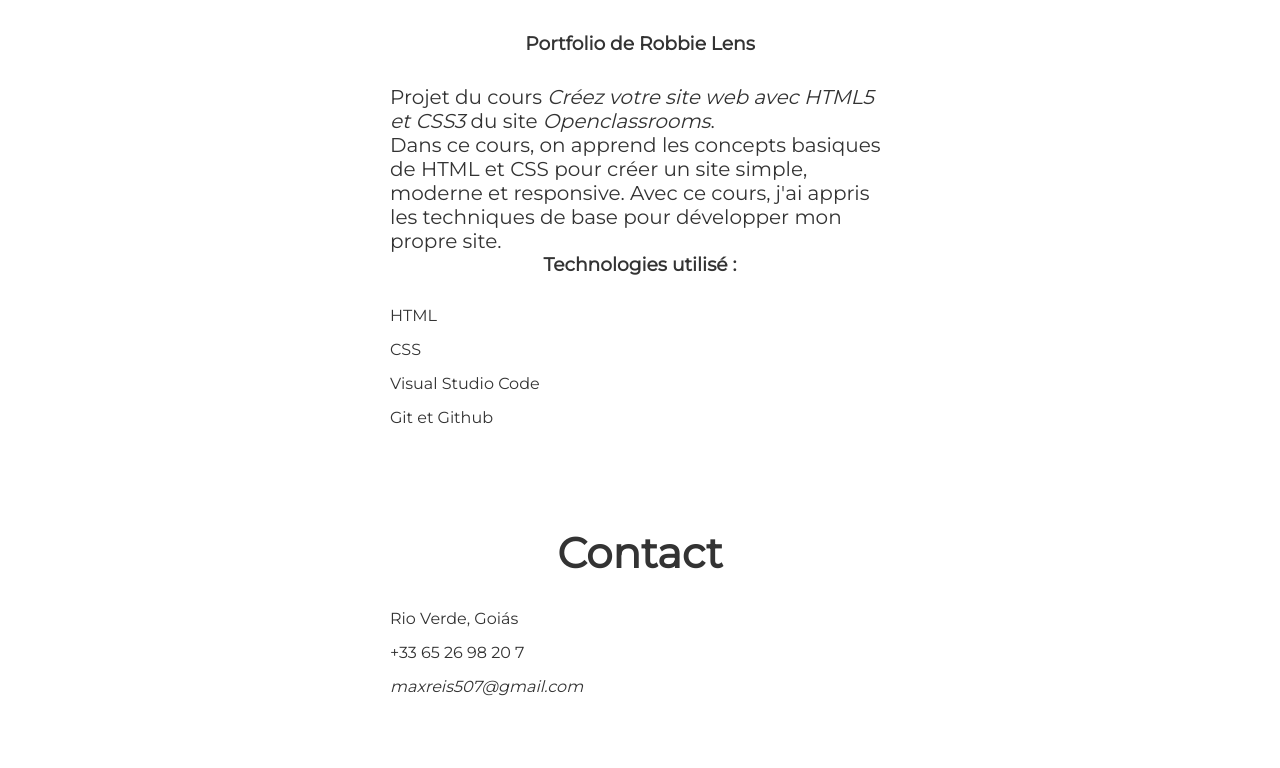
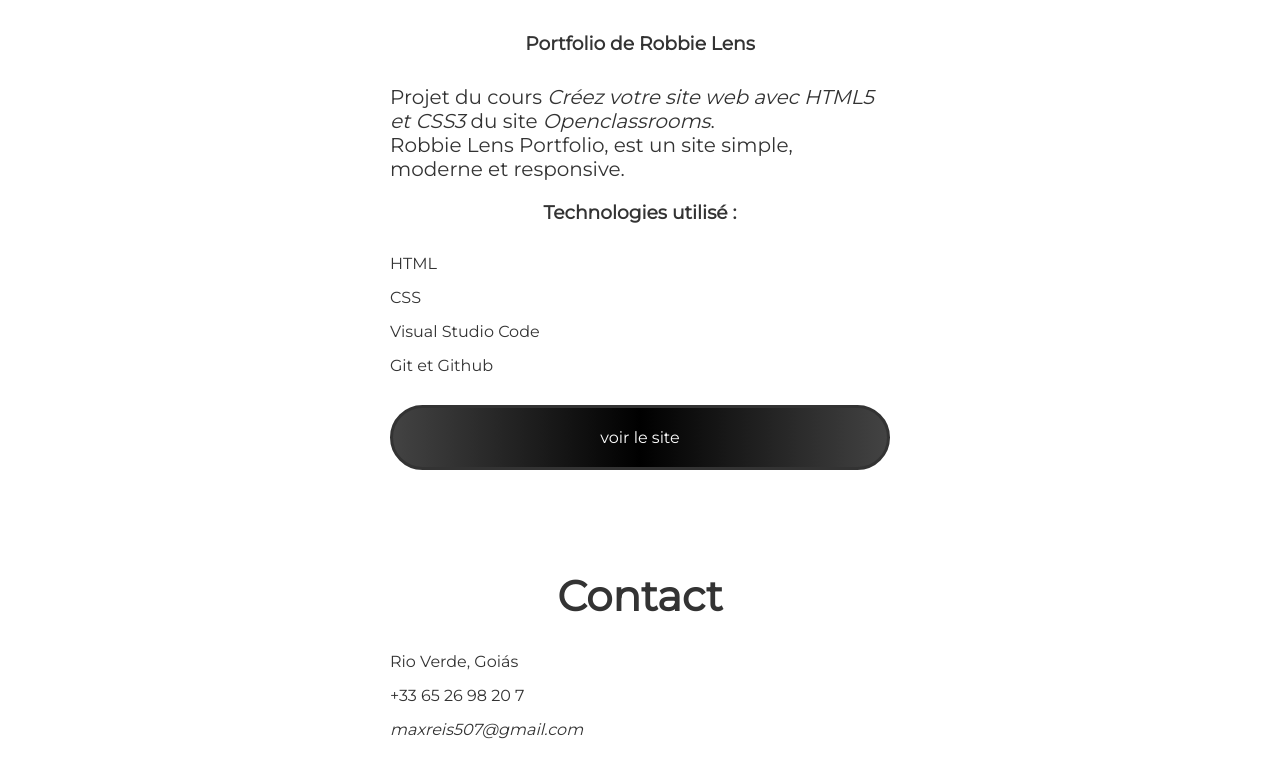
Before and after one commit to LightningMax/max-portfolio, a plain HTML site: page index.html in a window 1280 px wide. Shown: the part 934-1702 px from the top of the page. Drawn offline with Linux system fonts and the light colour scheme.

Commit message:
making a button

```diff
--- a/index.html
+++ b/index.html
@@ -38,7 +38,7 @@
                 <img src="imagens/accueil-robbie-lens.png">
             </a>
             <h3>Portfolio de Robbie Lens</h3>
-            <p>Projet du cours <a target="_blank" href="https://openclassrooms.com/fr/courses/1603881-creez-votre-site-web-avec-html5-et-css3">Créez votre site web avec HTML5 et CSS3</a> du site <a target="_blank" href="https://openclassrooms.com/fr/">Openclassrooms</a>.<br> Dans ce cours, on apprend les concepts basiques de HTML et CSS pour créer un site simple, moderne et responsive. Avec ce cours, j'ai appris les techniques de base pour développer mon propre site.</p>
+            <p>Projet du cours <a target="_blank" href="https://openclassrooms.com/fr/courses/1603881-creez-votre-site-web-avec-html5-et-css3">Créez votre site web avec HTML5 et CSS3</a> du site <a target="_blank" href="https://openclassrooms.com/fr/">Openclassrooms</a>. <br>Robbie Lens Portfolio, est un site simple, moderne et responsive.</p>
             <h3>Technologies utilisé :</h3>
             <ul>
                 <li>HTML</li>
@@ -46,6 +46,9 @@
                 <li>Visual Studio Code</li>
                 <li>Git et Github</li>
             </ul>
+        <a class="cta"
+        target="_blank"
+        href="https://lightningmax.github.io/">voir le site</a>
         </div>
     </section>
 
--- a/styles.css
+++ b/styles.css
@@ -30,7 +30,6 @@ a {
 a:hover {
     text-decoration: underline;
 }
-
 
 .menu-nav a {
     text-decoration: none;
@@ -117,6 +116,30 @@ h3 {
     justify-content: center;
 }
 
+.cta {
+    display: inline-block;
+    display: flex;
+    justify-content: center;
+    padding: 20px 30px;
+    border: #333 solid;
+    background: linear-gradient(90deg, #434343, #000000, #434343);
+    color: white;
+    font-style: normal;
+    border-radius: 50px;
+    margin-top: 30px;
+    margin-left: 250px;
+    margin-right: 250px;
+}
+
+.cta:hover {
+    text-decoration: none;
+    background: linear-gradient(90deg, #000000, #434343, #000000);
+}
+
+.portfolio-item p {
+    margin-bottom: 20px;
+}
+
 .a-propos {
     display: flex;
     flex-direction: column;
```
